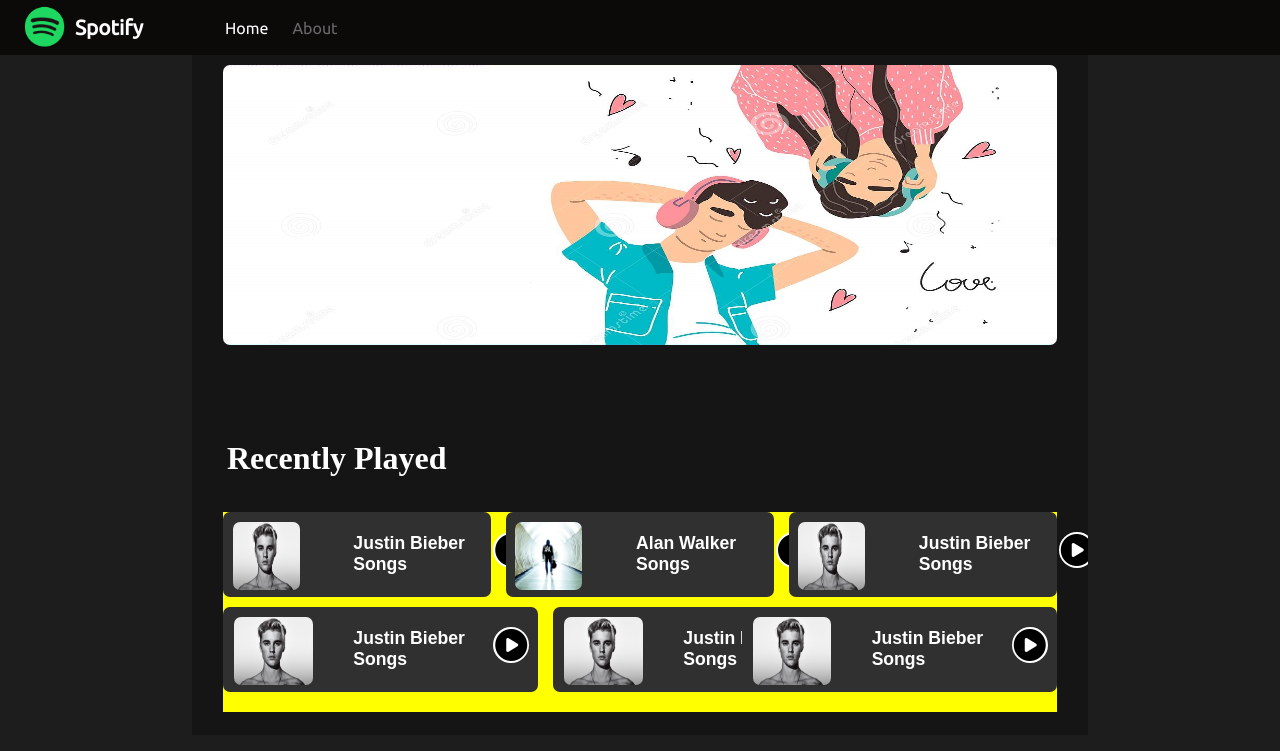
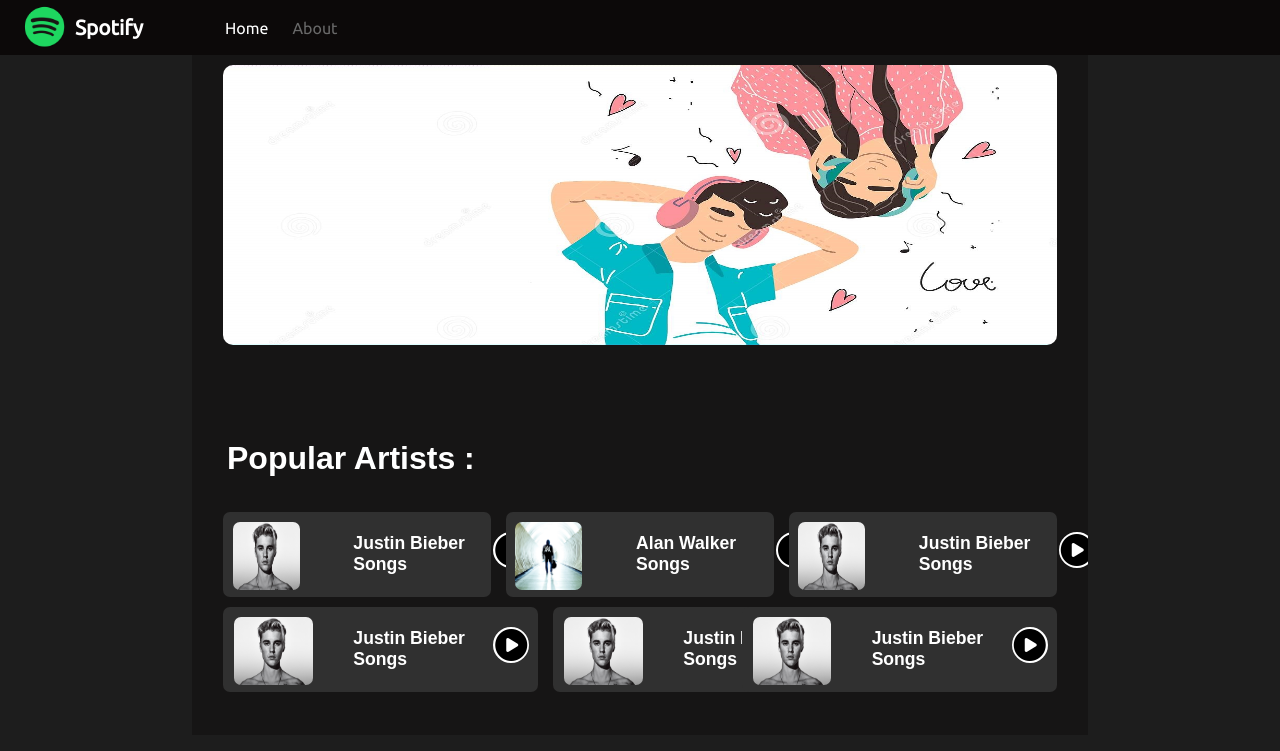
Before and after one commit to sushantsalotra/Musicplayer, a Jekyll site: the page index.html, which Jekyll copies as it is, in a window 1280 px wide. Shown: the top 751 px of the page. Built offline with Jekyll 4.4.1, drawn with Linux system fonts in a browser that asks for light colours; nearby versions of some CDN libraries.

Commit message:
Add files via upload

```diff
--- a/index.html
+++ b/index.html
@@ -18,7 +18,7 @@
 
     <div class="container">
         <img src="headerphoto.jpg" alt="Loading....">
-            <h1>Recently Played</h1>
+            <h1>Popular Artists :</h1>
             <div class="main">
                 <div class="songbox">
                     <a href="justinbieber.html"> <img src="justin.jpg" alt="Loading..." ></a>
@@ -58,11 +58,17 @@
                     <a href="justinbieber.html"><h5>Lorem ipsum dolor, sit amet consectetur adipisicing elit. Blanditiis, expedita.</h5></a>
                  </div>
                  <div class="songbox8">
-                    <a href="justinbieber.html"><img src="Let_Me_Love_You.jpg" alt="Loading..." ></a>
+                    <a href="justinbieber.html"><img src="Alanwalkercover.png" alt="Loading..." ></a>
                     <a href="justinbieber.html"><h5>Lorem ipsum dolor, sit amet consectetur adipisicing elit. Blanditiis, expedita.</h5></a>
                  </div>
-                 <div class="songbox9"></div>
-                 <div class="songbox10"></div>
+                 <div class="songbox9">
+                    <a href="justinbieber.html"><img src="Intentions.jpg" alt="Loading..." ></a>
+                    <a href="justinbieber.html"><h5>Lorem ipsum dolor, sit amet consectetur adipisicing elit. Blanditiis, expedita.</h5></a>
+                 </div>
+                 <div class="songbox10">
+                      <a href="justinbieber.html"><img src="Sorry.jpg" alt="Loading..." ></a>
+                    <a href="justinbieber.html"><h5>Lorem ipsum dolor, sit amet consectetur adipisicing elit. Blanditiis, expedita.</h5></a>
+                 </div>
             </div>
     </div>
 
--- a/style.css
+++ b/style.css
@@ -64,6 +64,7 @@
 .container{
     background:rgb(22, 21, 21);
     color:white;
+    font-family: Arial, Helvetica, sans-serif;
     height:680px;
     width:70%;
     left:15%;
@@ -78,7 +79,7 @@
     height:280px;
     left:3.5%;
     top:10px;
-    border-radius:7px;
+    border-radius:10px;
     color:white;
 }
 
@@ -90,7 +91,7 @@
 }
 
 .main{
-    background:yellow;
+    background:#161515;
     position:relative;
     height:200px;
     top:350px;
@@ -322,7 +323,7 @@
     border:2px solid white;
 }
 .main2{
-    background:purple;
+    background:rgb(31, 31, 31);
     position:relative;
     height:500px;
     top:350px;
@@ -333,7 +334,7 @@
 }
 .songbox7{
     height:320px;
-    background:blue;
+    background:rgb(82, 82, 106);
     position:relative;
     width:226px;
     border-radius:7px;
@@ -357,7 +358,7 @@
 
 .songbox8{
     height:320px;
-    background:blue;
+    background:rgb(82, 82, 106);
     position:relative;
     width:226px;
     border-radius:7px;
@@ -382,16 +383,28 @@
 
 .songbox9{
     height:320px;
-    background:blue;
+    background:rgb(82, 82, 106);
     position:relative;
     width:226px;
     border-radius:7px;
     top:10px;
 }
+.songbox9 img{
+    border-radius:100%;
+    height:65%;
+    position:relative;
+}
+.songbox9 h5{
+    position:absolute;
+    color:white;
+    font-family:'varela',sans-serif;
+    padding:20px;
+    font-size:1.1rem;
 
+}
 .songbox10{
     height:320px;
-    background:blue;
+    background:rgb(82, 82, 106);;
     position:relative;
     width:226px;
     border-radius:7px;
@@ -399,3 +412,16 @@
     left:23px;
     float:right;
 }
+.songbox10 img{
+    border-radius:100%;
+    height:65%;
+    position:relative;
+}
+.songbox10 h5{
+    position:absolute;
+    color:white;
+    font-family:'varela',sans-serif;
+    padding:20px;
+    font-size:1.1rem;
+
+}
```
